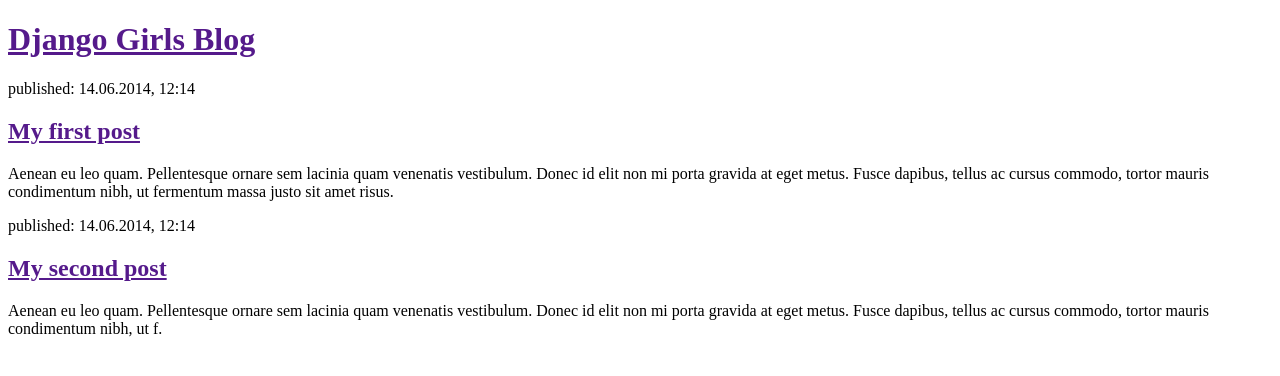
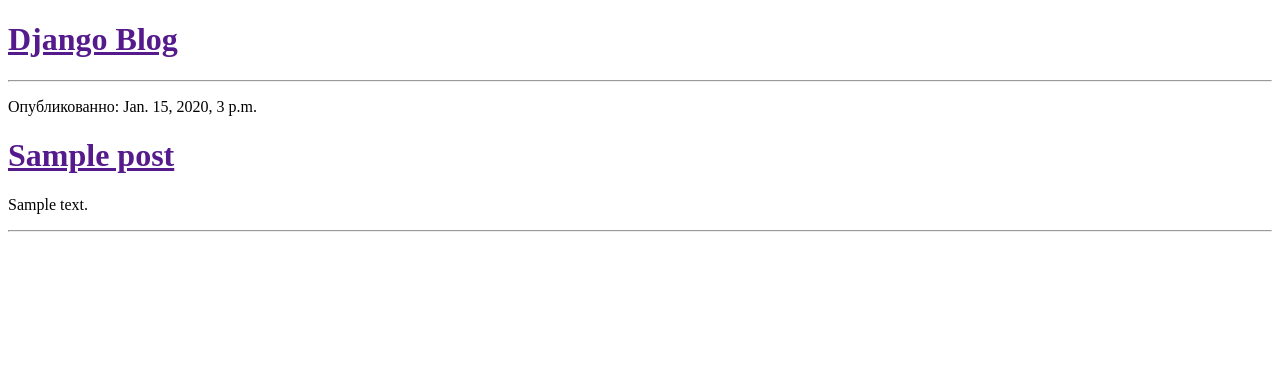
Before and after one commit to Biowulf513/first_django, a Django app: page / in a window 1280 px wide. Shown: the top 376 px of the page. Run offline with Django 3.2, Linux system fonts and the light colour scheme; tables that the repository leaves empty hold one stand-in row (values such as "Sample post").

Commit message:
+сзвязка view + model

```diff
--- a/blog/templates/blog/post_list.html
+++ b/blog/templates/blog/post_list.html
@@ -5,19 +5,16 @@
 	</head>
 	<body>
 		    <div>
-                <h1><a href="">Django Girls Blog</a></h1>
+	            <h1><a href="">Django Blog</a></h1>
 	        </div>
-
+	        <hr>
+	    {% for post in posts %}
 	        <div>
-                <p>published: 14.06.2014, 12:14</p>
-                <h2><a href="">My first post</a></h2>
-                <p>Aenean eu leo quam. Pellentesque ornare sem lacinia quam venenatis vestibulum. Donec id elit non mi porta gravida at eget metus. Fusce dapibus, tellus ac cursus commodo, tortor mauris condimentum nibh, ut fermentum massa justo sit amet risus.</p>
+	        	<p> Опубликованно: {{ post.published_date }}</p>
+	        	<h1><a href="">{{ post.title }}</a></h1>
+	        	<p>{{ post.text|linebreaksbr }}</p>
+	        	<hr>
 	        </div>
-
-            <div>
-                <p>published: 14.06.2014, 12:14</p>
-                <h2><a href="">My second post</a></h2>
-                <p>Aenean eu leo quam. Pellentesque ornare sem lacinia quam venenatis vestibulum. Donec id elit non mi porta gravida at eget metus. Fusce dapibus, tellus ac cursus commodo, tortor mauris condimentum nibh, ut f.</p>
-            </div>
+	    {% endfor %}
 	</body>
 </html>
--- a/blog/views.py
+++ b/blog/views.py
@@ -1,4 +1,7 @@
 from django.shortcuts import render
+from django.utils import timezone
+from .models import Post
 
 def post_list(request):
-	return render(request, 'blog/post_list.html', {})
+	posts = Post.objects.order_by('title')
+	return render(request, 'blog/post_list.html', {'posts': posts})
```
Lines whose indentation alone changed are shown as unchanged.
